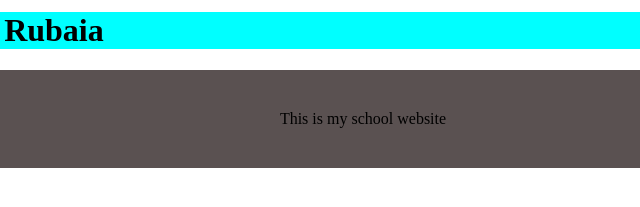
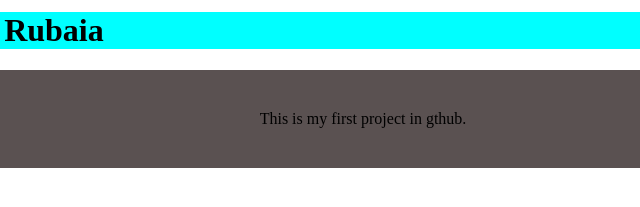
Before and after one commit to LibanMondal/schoolweb, a plain HTML site: page home.html in a window 1280 px wide. Shown: the part 193-400 px from the top of the page, 277-917 px from the left. Drawn offline with Linux system fonts and the light colour scheme.

Commit message:
Update home.html

```diff
--- a/home.html
+++ b/home.html
@@ -23,7 +23,7 @@
         <h1 id="mybrother" class="mybrother">My brother name Lisan</h1>
         <h1 class="mybrother">My mother name is Rubaia</h1>
         <div>
-            This is my school website
+            This is my first project in gthub.
         </div>
     </body>
 </html>
```
